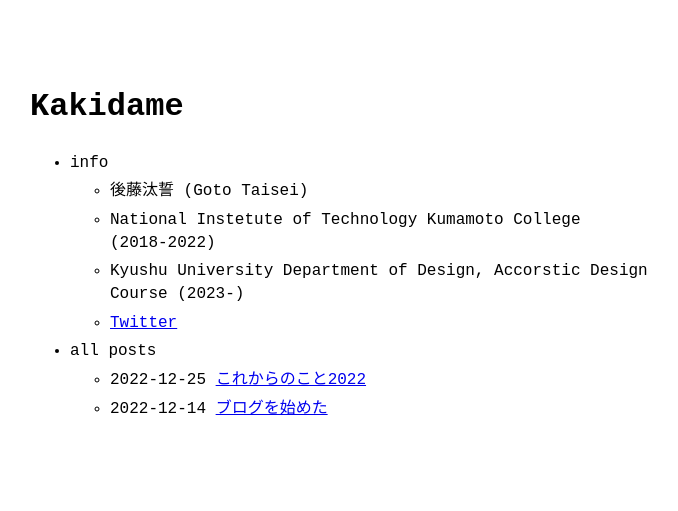
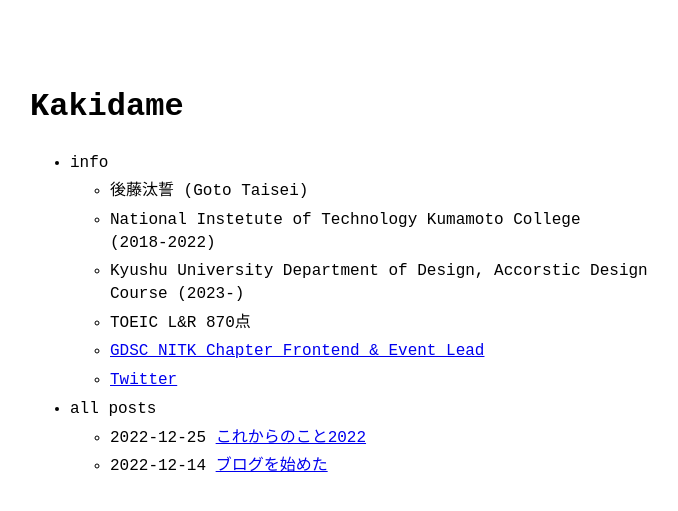
Before and after one commit to orrepic/orrepic.github.io, a Jekyll site: the page built from index.md, in a window 1280 px wide. Shown: the top 511 px of the page, without its empty margins (290-968 px from the left). Built offline with Jekyll 4.4.1, drawn with Linux system fonts in a browser that asks for light colours.

Commit message:
Add info

```diff
--- a/_data/menu.yml
+++ b/_data/menu.yml
@@ -7,6 +7,9 @@ entries:
       - title: 後藤汰誓 (Goto Taisei)
       - title: National Instetute of Technology Kumamoto College <br>(2018-2022)
       - title: Kyushu University Department of Design, Accorstic Design Course (2023-)
+      - title: TOEIC L&R 870点
+      - title: GDSC NITK Chapter Frontend & Event Lead
+        url: https://gdsc.community.dev/national-institute-of-technology-kosen-kumamoto-college/
       - title: Twitter
         url: https://twitter.com/orrepic_
 
```
Also changed, not shown: 2 other files.
